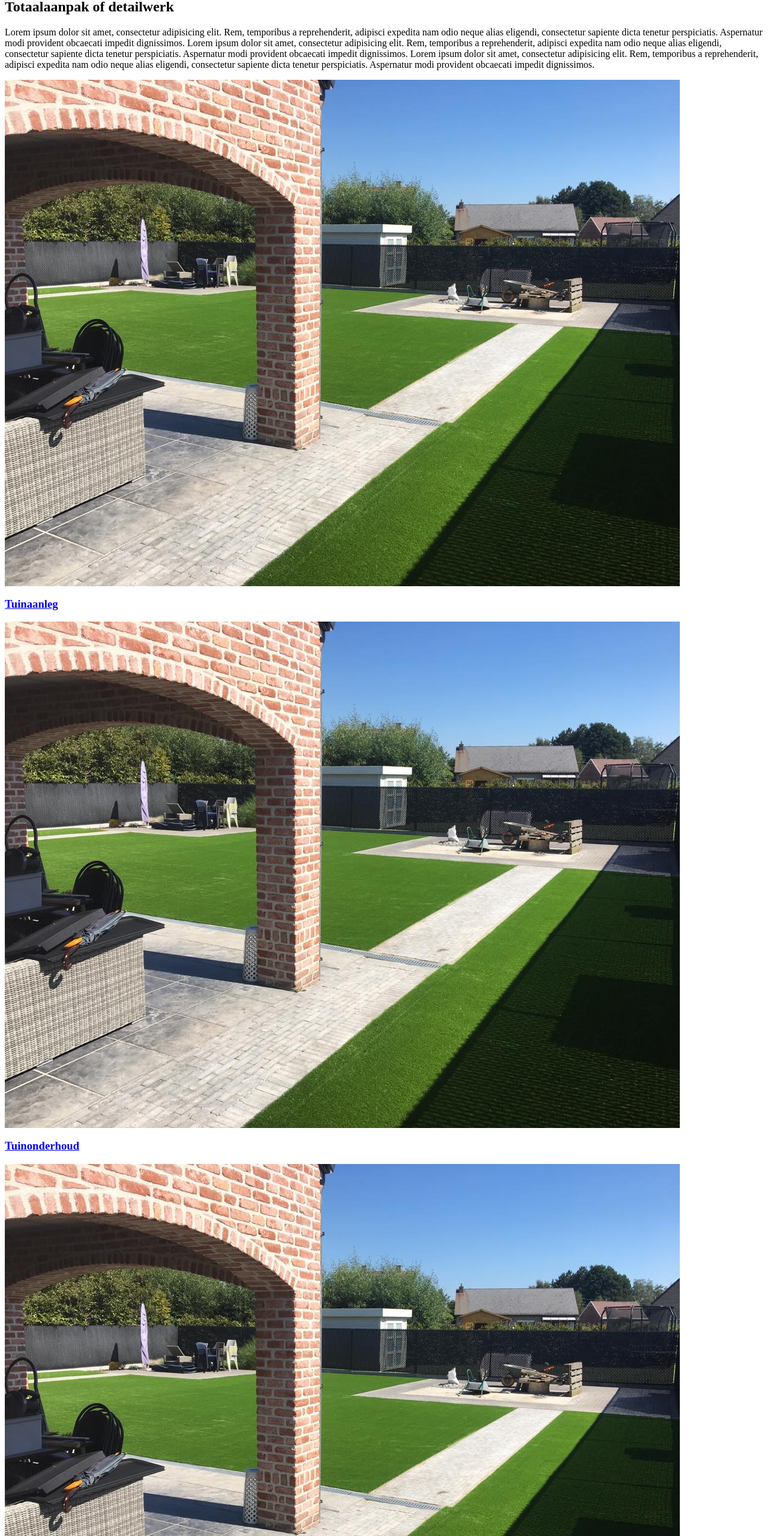
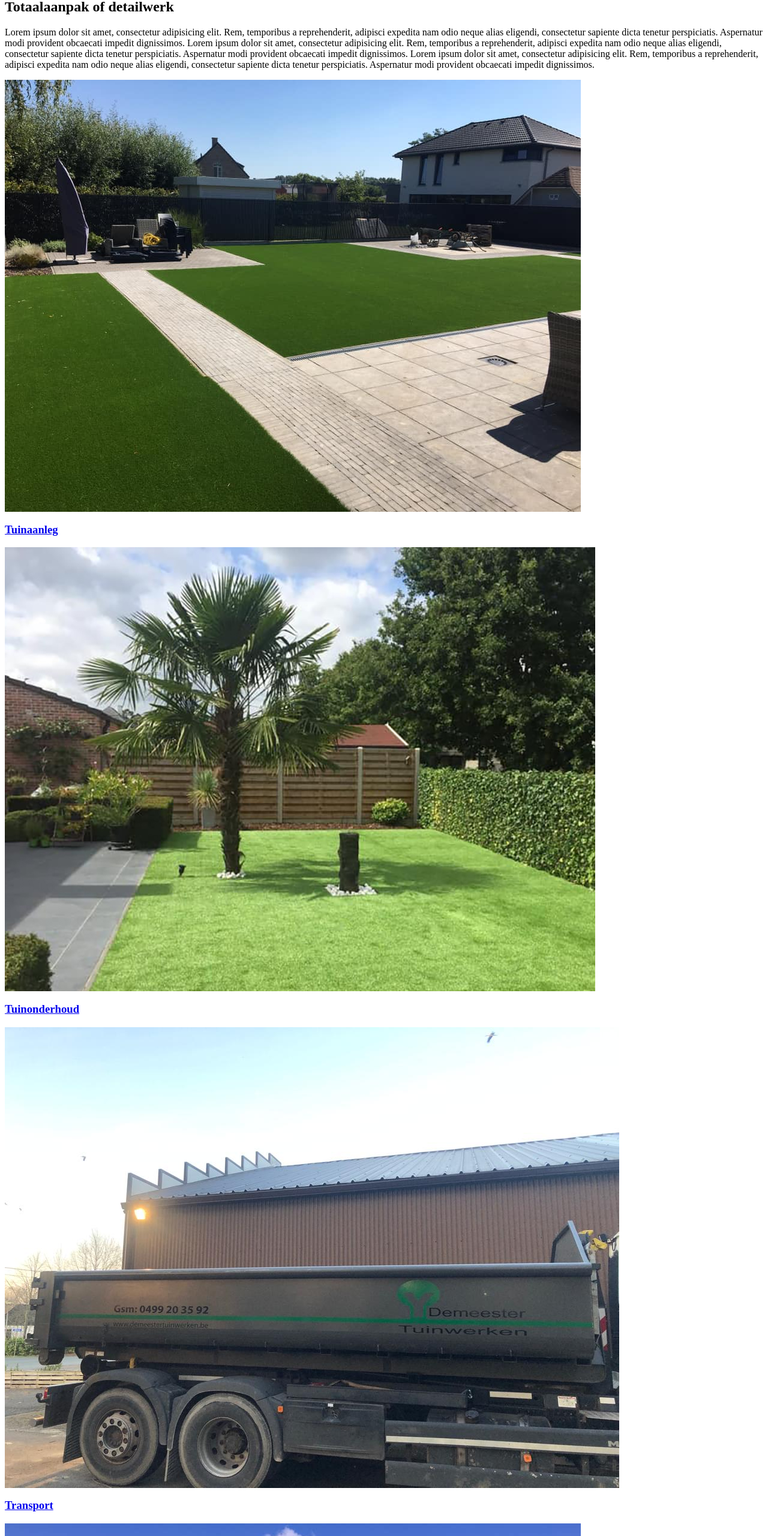
Before and after one commit to soniCaH/demeestertuinwerken.be, a Gatsby site: page /services in a window 1280 px wide. Shown: the part 140-2700 px from the top of the page at 60% size. Built offline with nearby package versions, Linux system fonts and the light colour scheme; Gatsby itself is replaced by a stand-in of ours.

```diff
--- a/src/pages/about.js
+++ b/src/pages/about.js
@@ -2,6 +2,7 @@ import * as React from "react"
 
 import Layout from "../layouts/index"
 import Seo from "../components/seo"
+import { StaticImage } from "gatsby-plugin-image"
 
 const AboutPage = () => (
   <Layout>
@@ -29,6 +30,11 @@ const AboutPage = () => (
         droom waar te maken.
       </p>
 
+      <StaticImage
+            src="../images/about-camion.jpg"
+            alt="Aankoop eigen camion"
+            placeholder="blurred"
+          />
       <p>
         @TODO: Aanvullen met foto's van camionetten, Tekstje hierboven wat
         verder uitwerken, samenwerkingen wat beschrijven uitklaren "Wie zijn
--- a/src/pages/services.js
+++ b/src/pages/services.js
@@ -35,54 +35,54 @@ const ServicesPage = () => (
       <div className="grid-x grid-margin-x grid-margin-y">
         <Link to="/services/tuinaanleg" className="cell medium-6 grid-image">
           <StaticImage
-            src="../images/home-foto1.jpg"
-            alt="Foto"
+            src="../images/services-tuinaanleg.jpg"
+            alt="Tuinaanleg"
             placeholder="blurred"
           />
           <h3 className="grid-image__title">Tuinaanleg</h3>
         </Link>
         <Link to="/services/tuinonderhoud" className="cell medium-6 grid-image">
           <StaticImage
-            src="../images/home-foto1.jpg"
-            alt="Foto"
+            src="../images/services-tuinonderhoud.jpg"
+            alt="Tuinonderhoud"
             placeholder="blurred"
           />
           <h3 className="grid-image__title">Tuinonderhoud</h3>
         </Link>
         <Link to="/services/transport" className="cell medium-6 grid-image">
           <StaticImage
-            src="../images/home-foto1.jpg"
-            alt="Foto"
+            src="../images/services-transport.jpg"
+            alt="Transport"
             placeholder="blurred"
           />
           <h3 className="grid-image__title">Transport</h3>
         </Link>
         <Link to="/services/realisaties" className="cell medium-6 grid-image">
           <StaticImage
-            src="../images/home-foto1.jpg"
-            alt="Foto"
+            src="../images/services-realisaties.jpg"
+            alt="Realisaties"
             placeholder="blurred"
           />
           <h3 className="grid-image__title">Realisaties</h3>
         </Link>
         <Link to="/services/sportvelden" className="cell medium-6 grid-image">
           <StaticImage
-            src="../images/home-foto1.jpg"
-            alt="Foto"
+            src="../images/services-sportvelden.jpg"
+            alt="Sportvelden onderhoud"
             placeholder="blurred"
           />
           <h3 className="grid-image__title">Sportvelden</h3>
         </Link>
         <Link to="/services/grondwerken" className="cell medium-6 grid-image">
           <StaticImage
-            src="../images/home-foto1.jpg"
-            alt="Foto"
+            src="../images/services-grondwerken.jpg"
+            alt="Grondwerken"
             placeholder="blurred"
           />
           <h3 className="grid-image__title">Grondwerken</h3>
         </Link>
         <Link to="/services/tuinpoorten" className="cell medium-6 grid-image">
-          <StaticImage src="../images/home-foto1.jpg" alt="Foto" />
+          <StaticImage src="../images/services-tuinpoorten.jpg" alt="Tuinpoorten" />
           <h3 className="grid-image__title">Tuinpoorten</h3>
         </Link>
       </div>
```
Also changed, not shown: src/images/about-camion.jpg (added), src/images/home-foto1.jpg (deleted), src/images/services-grondwerken.jpg (added), src/images/services-realisaties.jpg (added), src/images/services-sportvelden.jpg (added), src/images/services-transport.jpg (added), src/images/services-tuinaanleg.jpg (added), src/images/services-tuinonderhoud.jpg (added), src/images/services-tuinpoorten.jpg (added).
